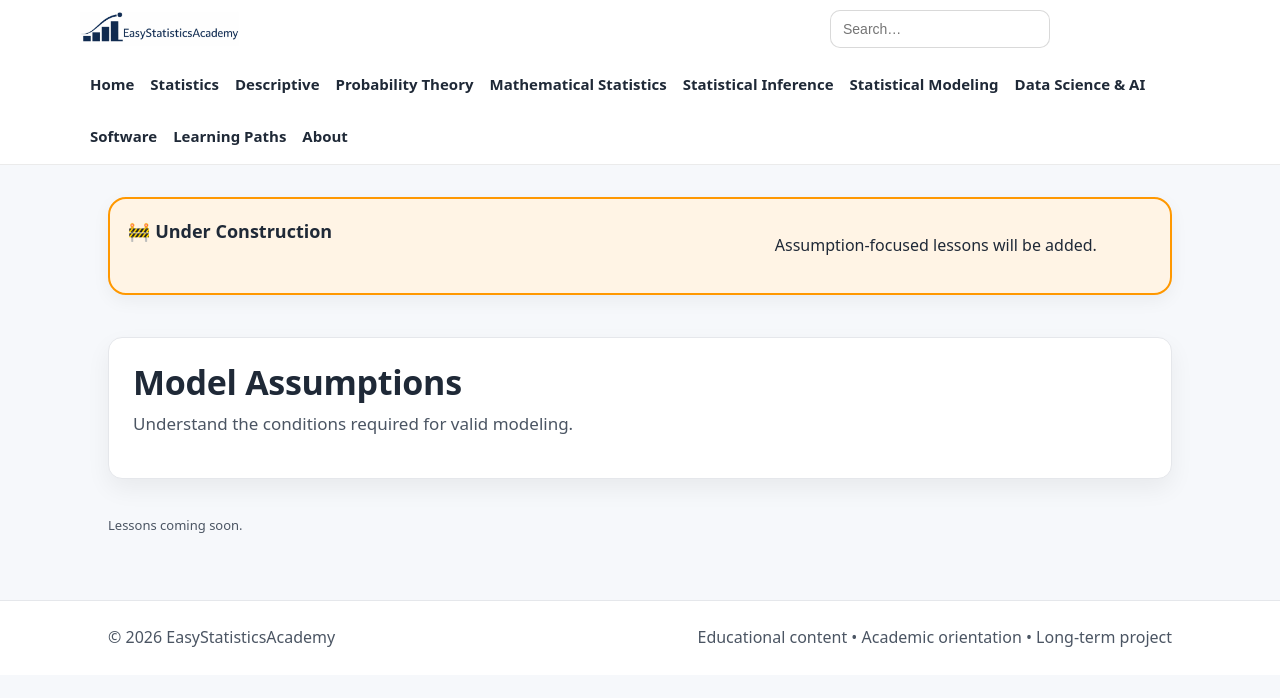
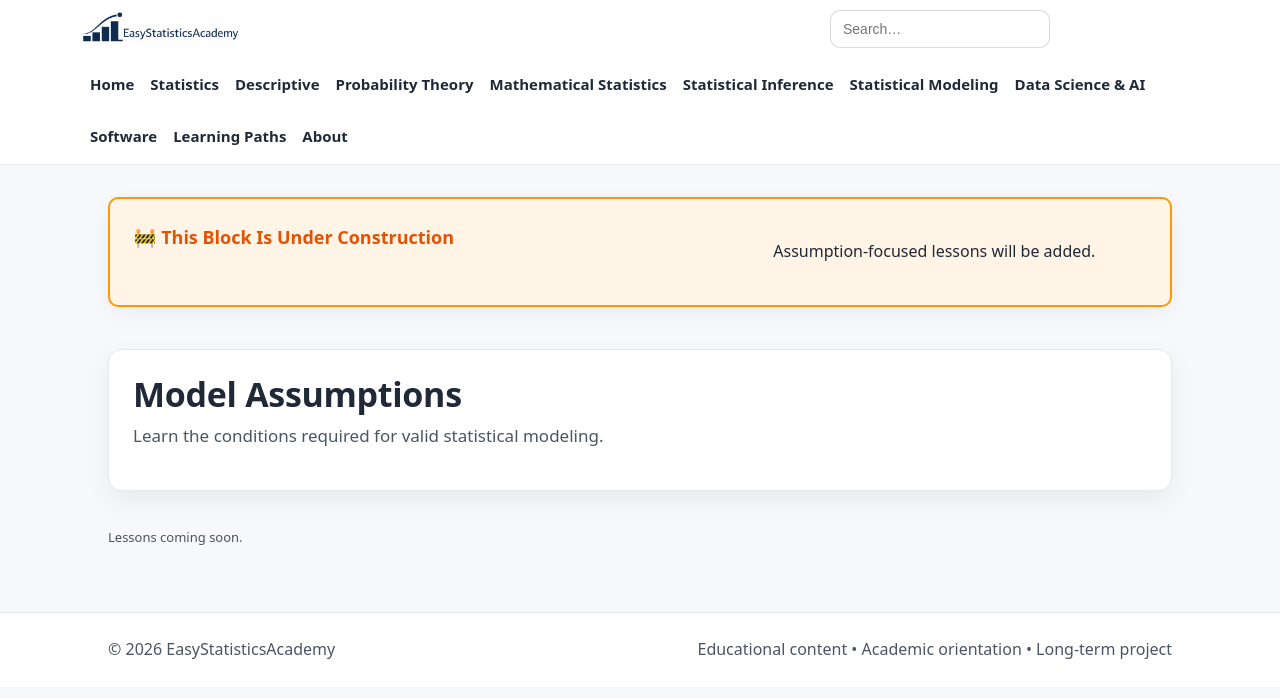
Before and after one commit to ammar-homaida-statistics/easystatisticsacademy, a Jekyll site: the page built from modeling/assumptions/index.md, in a window 1280 px wide. Shown: the top 698 px of the page. Built offline with Jekyll 4.4.1, drawn with Linux system fonts in a browser that asks for light colours.

Commit message:
Update index.md

```diff
--- a/modeling/assumptions/index.md
+++ b/modeling/assumptions/index.md
@@ -2,11 +2,12 @@
 layout: default
 title: Model Assumptions
 permalink: /modeling/assumptions/
+sidebar: false
 ---
 
 <section class="section section-slim">
-  <div class="callout" style="background:#fff4e5; border:2px solid #ff9800;">
-    <h2>🚧 Under Construction</h2>
+  <div class="callout" style="background:#fff4e5; border:2px solid #ff9800; padding:1.5rem; border-radius:10px;">
+    <h2 style="color:#e65100;">🚧 This Block Is Under Construction</h2>
     <p>Assumption-focused lessons will be added.</p>
   </div>
 </section>
@@ -14,7 +15,9 @@
 <section class="hero hero-section">
   <div class="hero-card">
     <h1>Model Assumptions</h1>
-    <p class="lead">Understand the conditions required for valid modeling.</p>
+    <p class="lead">
+      Learn the conditions required for valid statistical modeling.
+    </p>
   </div>
 </section>
 
```
Also changed, not shown: other parts of modeling/assumptions/index.md (+3 -2 lines).
